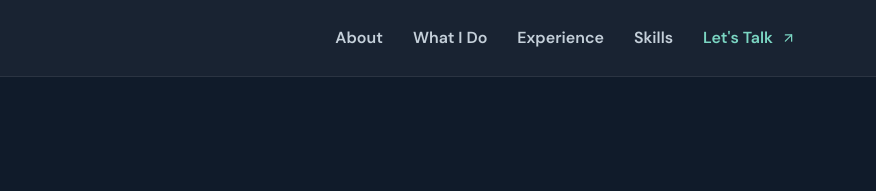
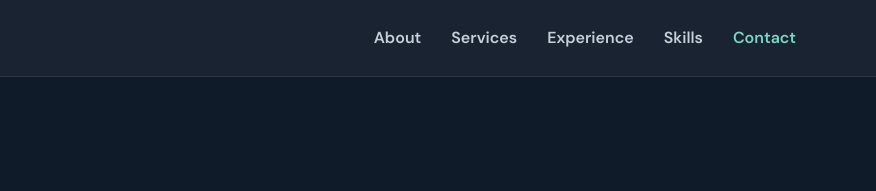
Before and after one commit to JimP04/jemar-posoga, a plain HTML site: page index.html in a window 1280 px wide. Shown: the top 191 px of the page, 404-1280 px from the left. Drawn offline with nearby package versions, Linux system fonts and the light colour scheme.

Commit message:
Update index.html

```diff
--- a/index.html
+++ b/index.html
@@ -17,13 +17,13 @@
     <nav class="nav container" aria-label="Main navigation">
       <a class="brand" href="#home" aria-label="Jemar Posoga home"><span class="brand-mark">JP</span><span>Jemar Posoga<span class="brand-dot">.</span></span></a>
       <button class="menu-toggle" id="menuToggle" aria-label="Open navigation" aria-expanded="false"><i data-lucide="menu"></i></button>
-      <div class="nav-links" id="navLinks">
-        <a href="#about">About</a>
-        <a href="#services">What I Do</a>
-        <a href="#experience">Experience</a>
-        <a href="#skills">Skills</a>
-        <a href="#contact" class="nav-contact">Let's Talk <i data-lucide="arrow-up-right"></i></a>
-      </div>
+<div class="nav-links">
+  <a href="#about">About</a>
+  <a href="#services">Services</a>
+  <a href="#experience">Experience</a>
+  <a href="#skills">Skills</a>
+  <a href="#contact" class="nav-contact">Contact</a>
+</div>
     </nav>
   </header>
 
```
